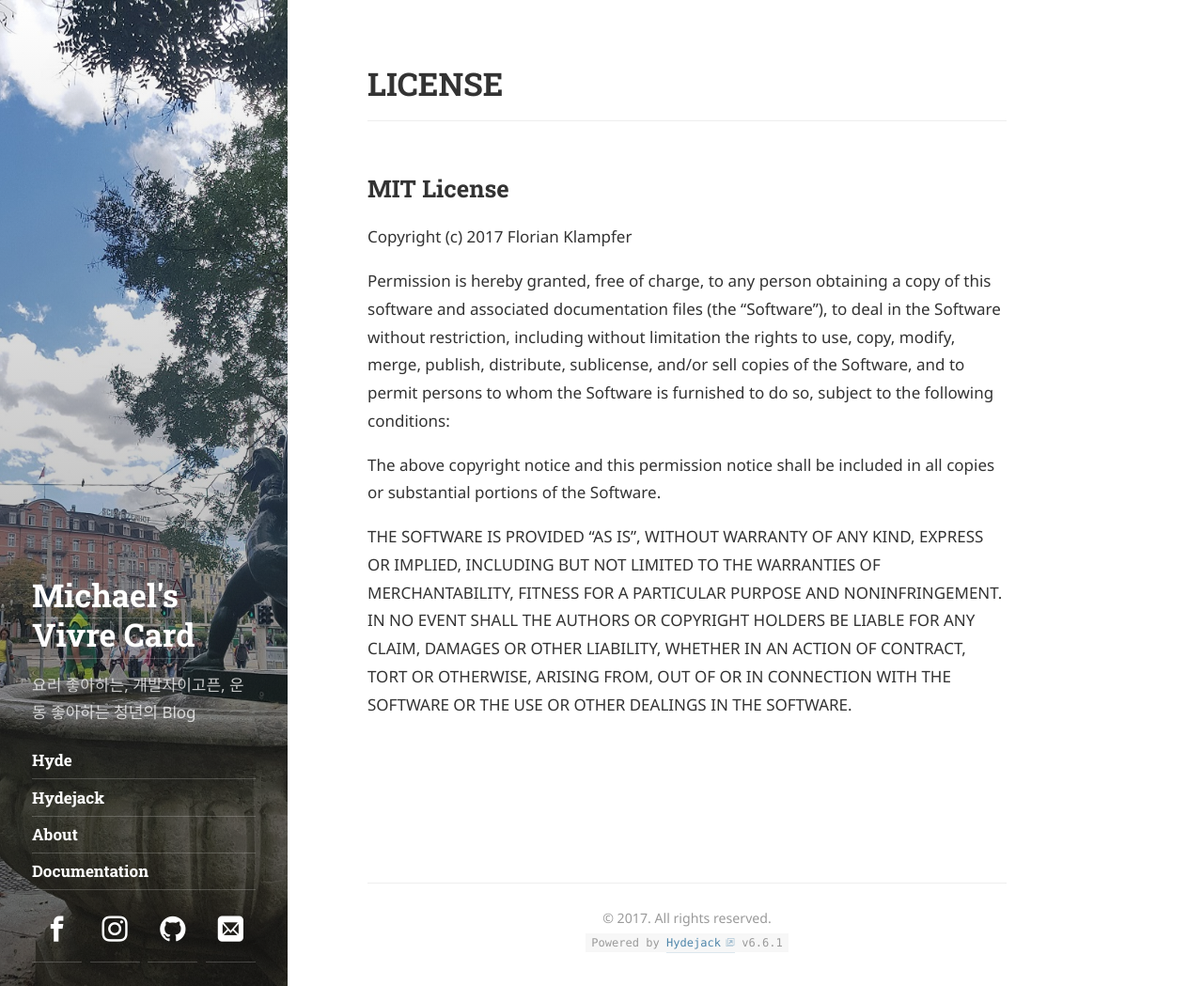
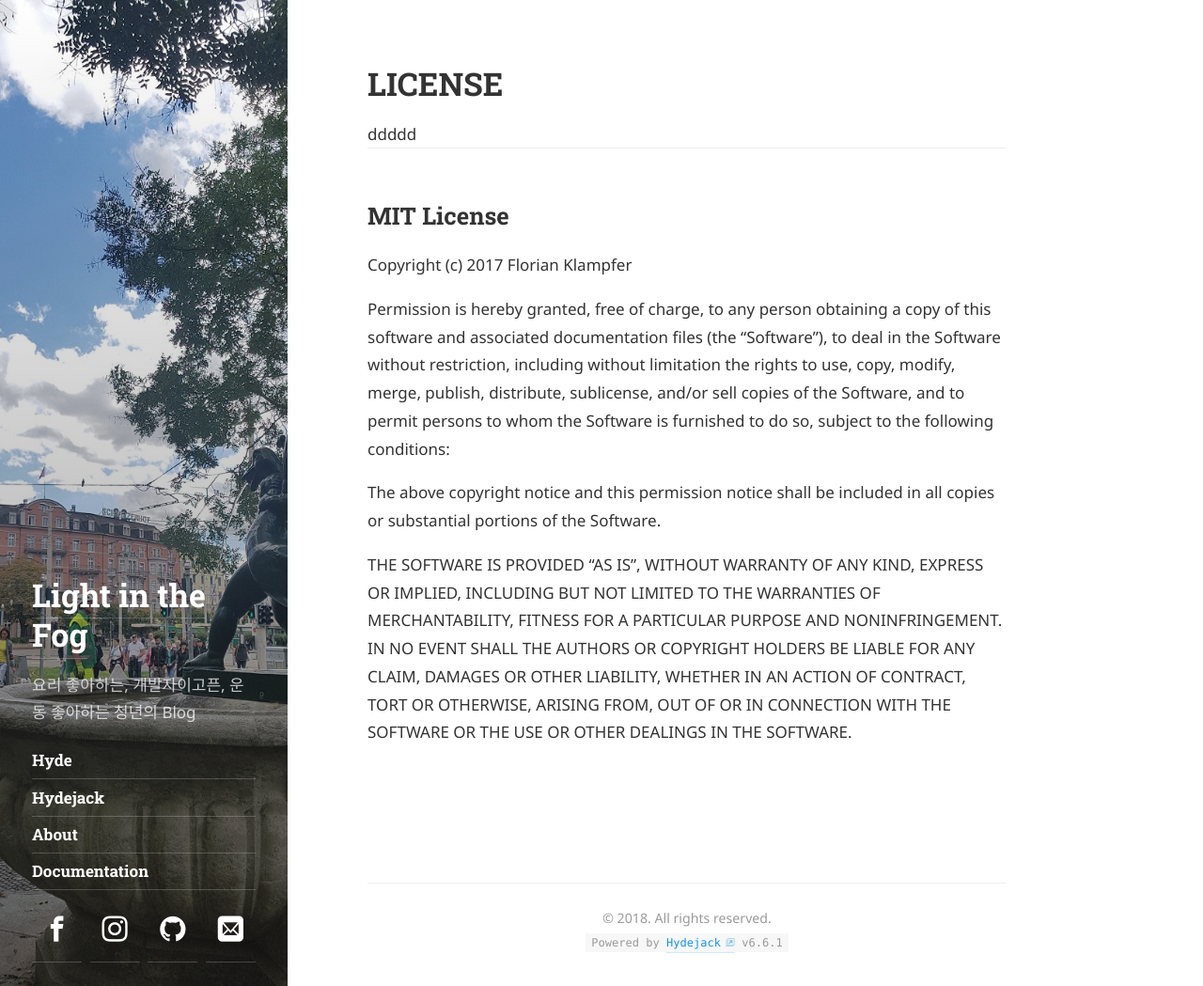
Before and after one commit to quisutdeus7/quisutdeus7.github.io, a Jekyll site: the page built from LICENSE.md, in a window 1280 px wide and 1049 px high. Shown: the whole window at 94% size. Built offline with Jekyll 4.4.1, drawn with Linux system fonts in a browser that asks for light colours; some web fonts are replaced; our own code applies the rules of GitHub Pages for plain Markdown files.

Commit message:
customizing...2

```diff
--- a/_config.yml
+++ b/_config.yml
@@ -3,7 +3,7 @@
 # -----------------------------------------------------------------------------
 #
 
-title: Michael's Vivre Card
+title: Light in the Fog
 
 # The unique resource location of your page.
 # Set to `https://<username>.github.io` when hosting on GitHub Pages
@@ -28,7 +28,7 @@ author:
 
 # Fallback image and color
 image:               /assets/img/nap.jpg
-color:               '#4f86aa'
+color:               '#1991e0'
 
 # The font used for headings. Expects a string that is a valid CSS font-family value.
 font_heading:        "'Roboto Slab', Helvetica, Arial, sans-serif"
@@ -48,10 +48,10 @@ google_fonts:        Roboto+Slab:700|Noto+Sans:400,400i,700,700i
 google_analytics:    <UA-XXXXXXXX-X>
 
 # Setting a disqus shortname will enable the comment section on pages with `comments: true` in the front matter
-disqus_shortname:    quisutdeus7
+disqus_shortname:    mike2ox
 
 # This text will appear in the footer of every page. Markdown enabled.
-copyright:           '&copy; 2017. All rights reserved.'
+copyright:           '&copy; 2018. All rights reserved.'
 
 # Format of the permalinks
 permalink:           pretty
--- a/_includes/message.html
+++ b/_includes/message.html
@@ -5,5 +5,5 @@
   {% endcapture %}
   {{ desc | markdownify }}
 {% else %}
-  <div class="hr" style="padding-bottom:0"></div>
+  <div class="hr" style="padding-bottom:0"> ddddd </div>
 {% endif %}
```
Also changed, not shown: index.md (+2 -1 lines), README.md.
